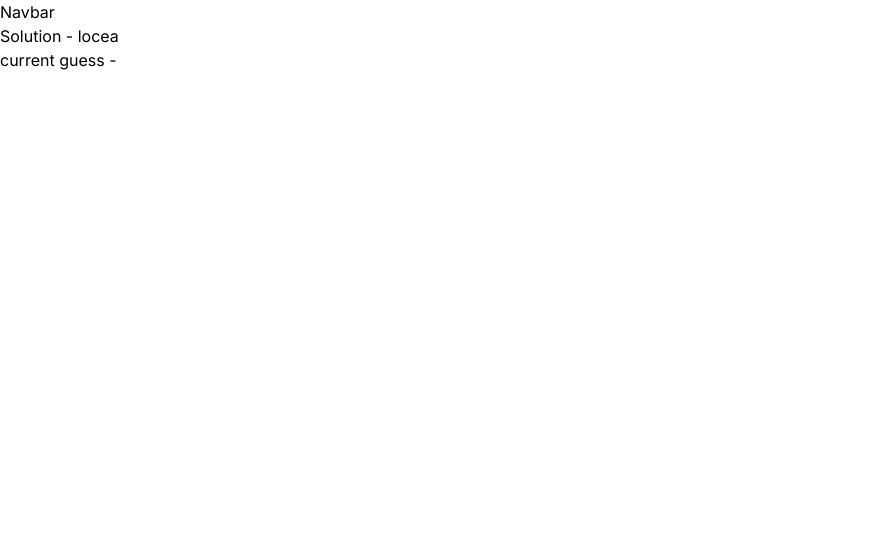
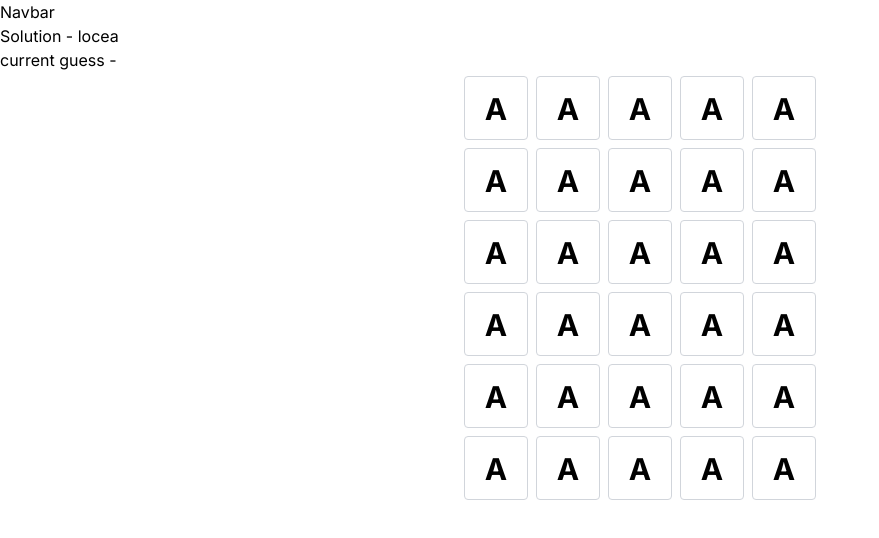
Before and after one commit to trecho26/worlde-challenge, a Next.js app: page / in a window 1280 px wide. Shown: the top 538 px of the page, without its empty margins (0-879 px from the left). Built offline with nearby package versions, Linux system fonts and the light colour scheme.

Commit message:
Add board game

```diff
--- /dev/null
+++ b/components/Grid.tsx
@@ -0,0 +1,15 @@
+import { useStore } from "@/store";
+import Row from "./Row";
+
+const Grid = () => {
+  const { guesses } = useStore();
+  return (
+    <div>
+      {guesses.map((guess, index) => (
+        <Row key={index} />
+      ))}
+    </div>
+  );
+};
+
+export default Grid;
--- /dev/null
+++ b/components/Row.tsx
@@ -0,0 +1,23 @@
+const Row = () => {
+  return (
+    <div className="flex text-center justify-center">
+      <div className="h-16 w-16 border border-gray-300 m-1 text-center leading-[4rem] uppercase font-bold text-3xl rounded select-none">
+        a
+      </div>
+      <div className="h-16 w-16 border border-gray-300 m-1 text-center leading-[4rem] uppercase font-bold text-3xl rounded select-none">
+        a
+      </div>
+      <div className="h-16 w-16 border border-gray-300 m-1 text-center leading-[4rem] uppercase font-bold text-3xl rounded select-none">
+        a
+      </div>
+      <div className="h-16 w-16 border border-gray-300 m-1 text-center leading-[4rem] uppercase font-bold text-3xl rounded select-none">
+        a
+      </div>
+      <div className="h-16 w-16 border border-gray-300 m-1 text-center leading-[4rem] uppercase font-bold text-3xl rounded select-none">
+        a
+      </div>
+    </div>
+  );
+};
+
+export default Row;
--- a/components/Wordle.tsx
+++ b/components/Wordle.tsx
@@ -2,6 +2,7 @@ import useWordle from "@/hooks/useWordle";
 import { useStore } from "@/store";
 import { Solution } from "@/types/wordleTypes";
 import { useEffect } from "react";
+import Grid from "./Grid";
 
 const Wordle = () => {
   const { solution, guess, guesses, isCorrect, turn } = useStore();
@@ -27,6 +28,7 @@ const Wordle = () => {
     <>
       <div>Solution - {solution.word}</div>
       <div>current guess - {guess}</div>
+      <Grid />
     </>
   );
 };
```
